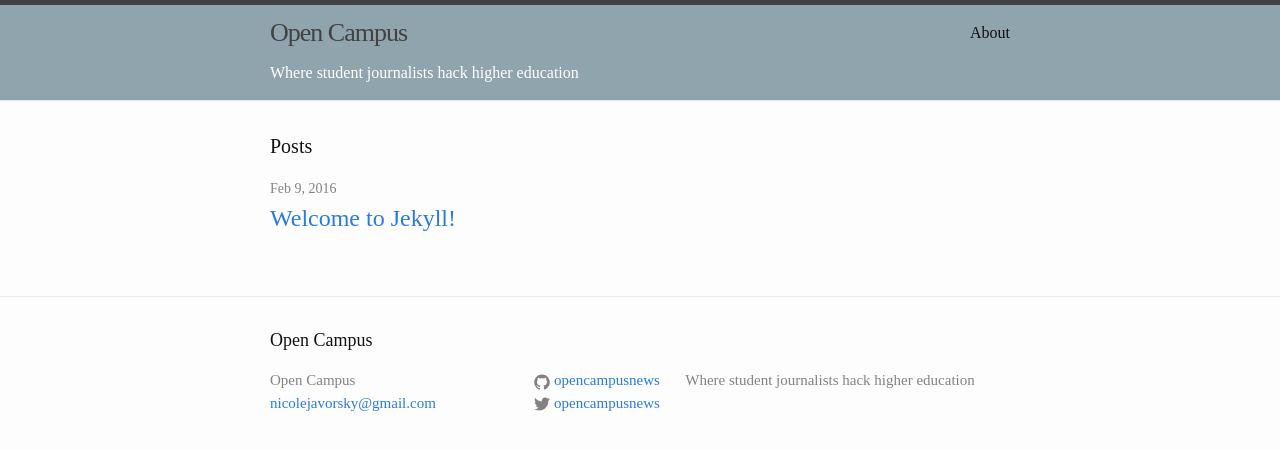
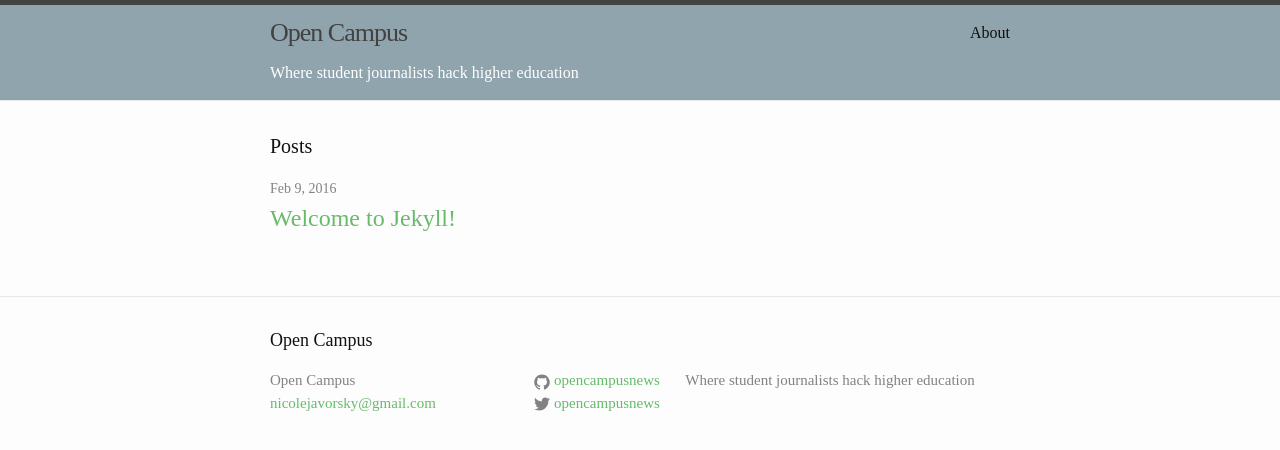
Before and after one commit to opencampusnews/opencampusnews.github.io, a Jekyll site: the page built from index.html, in a window 1280 px wide. Shown: the top 450 px of the page. Built offline with Jekyll 4.4.1, drawn with Linux system fonts in a browser that asks for light colours; some web fonts are replaced.

Commit message:
changed color of font

```diff
--- a/css/style.css
+++ b/css/style.css
@@ -9,3 +9,11 @@ body {
 #tagline {
   color: white;
 }
+
+a {
+  color: #66bb6a;
+}
+
+a:visited {
+  color: #66bb6a;
+}
```
